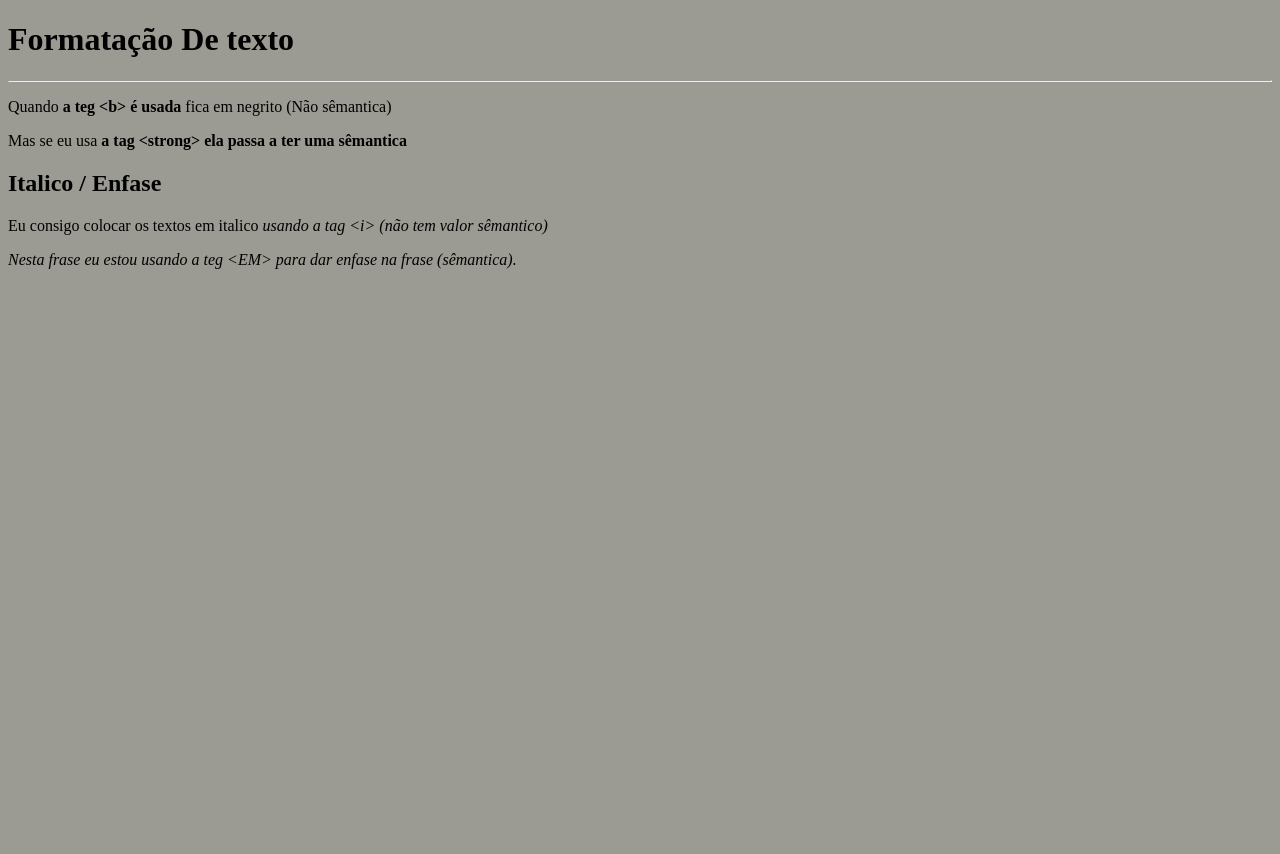
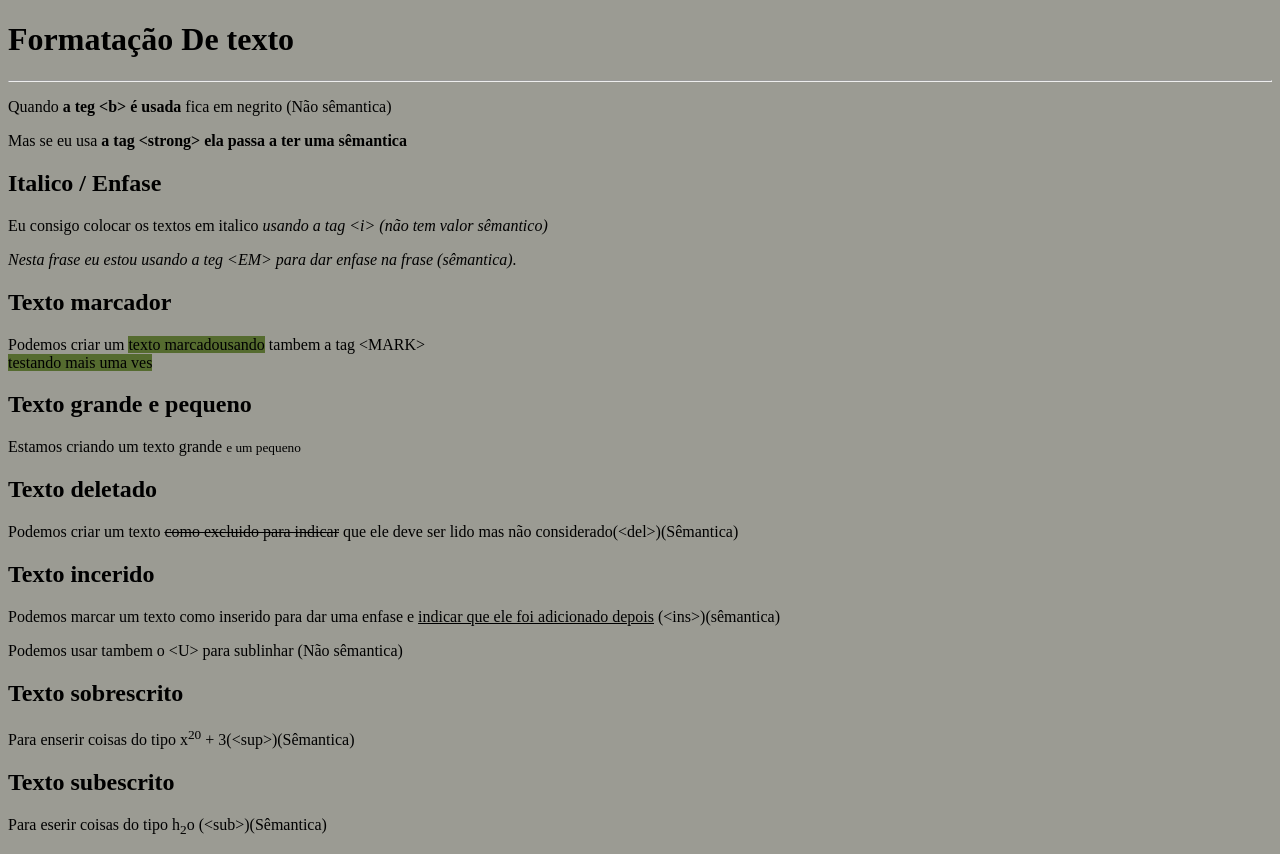
Before and after one commit to joao-vitor-viera-rodacki/curso_de_html_css_js, a plain HTML site: page aulas/aula008/index.html in a window 1280 px wide. Before the commit the page ends 800 px from the top, so only its background shows below. Drawn offline with Linux system fonts and the light colour scheme.

Commit message:
aula 08
aprendi as tegs :+1:
<sub>
<sup>
<EM>
<strong>
<mark>
<del>
<small>
<ins>
<u>

```diff
--- a/aulas/aula008/index.html
+++ b/aulas/aula008/index.html
@@ -9,6 +9,9 @@
     <style>
         body {
             background-color: rgb(155, 155, 147);
+        }
+        mark {
+            background-color: darkolivegreen;
         }
     </style>
 
@@ -29,6 +32,19 @@
     <p>
         <EM> 	Nesta frase eu estou  usando a teg &lt;EM&gt; para dar enfase na frase (sêmantica). </EM>
     </p>
-
+    <h2>Texto marcador</h2>
+    <p>Podemos criar um <mark >texto marcadousando</mark> tambem a tag &lt;MARK&gt; <br>
+    <mark>testando mais uma ves</mark></p>
+    <h2>Texto grande e pequeno</h2>
+    <p>Estamos criando um texto grande <small>e um pequeno</small></p>
+    <h2>Texto deletado</h2>
+    <p>Podemos criar um texto <del>como excluido para indicar</del> que ele deve ser lido mas não considerado(&lt;del&gt;)(Sêmantica)</p>
+    <h2>Texto incerido</h2>
+    <p>Podemos marcar um texto como inserido para dar uma enfase e <ins>indicar que ele foi adicionado depois</ins> (&lt;ins&gt;)(sêmantica)</p>
+    <p>Podemos usar tambem o &lt;U&gt; para sublinhar (Não sêmantica) </p>
+    <h2>Texto sobrescrito</h2>
+    <p>Para enserir coisas do tipo x<sup>20</sup> + 3(&lt;sup&gt;)(Sêmantica)</p>
+    <h2>Texto subescrito</h2>
+    <p>Para eserir coisas do tipo h<sub>2</sub>o (&lt;sub&gt;)(Sêmantica)</p>
 </body>
 </html>
```
